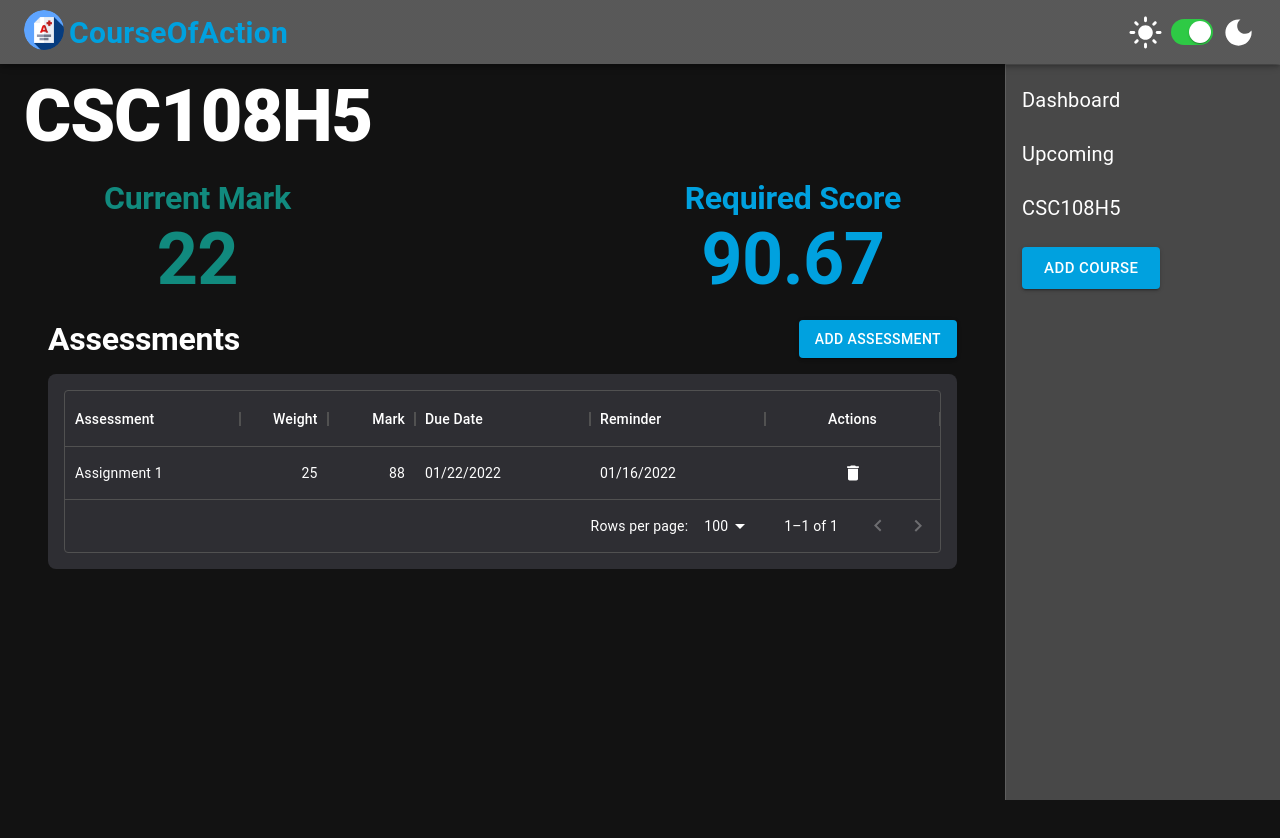
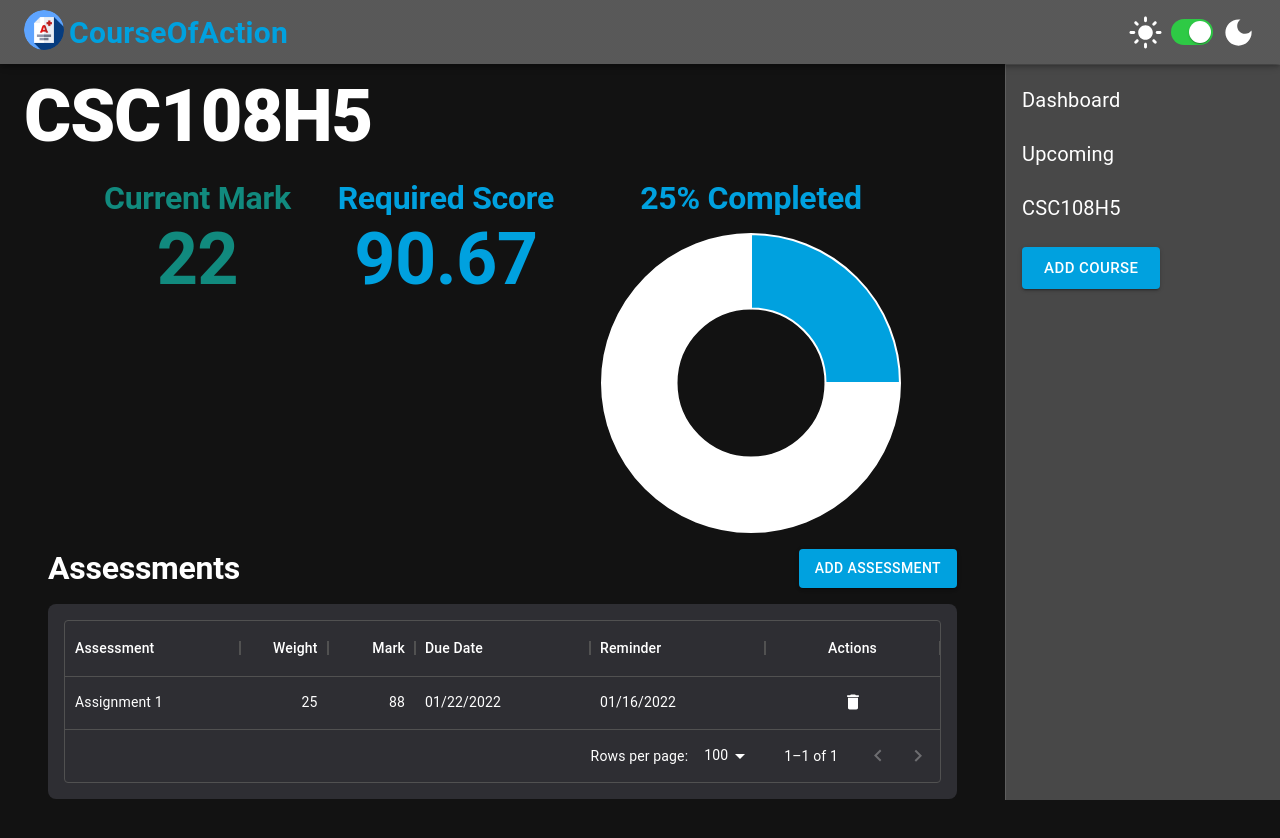
Before and after one commit to utmgdsc/CourseOfAction, a React (Create React App) app in the folder frontend/: page / in a window 1280 px wide. Before the commit the page ends 800 px from the top, so only its background shows below. Built offline with nearby package versions, Linux system fonts and the light colour scheme.

Commit message:
Added completed graph

```diff
--- a/frontend/package.json
+++ b/frontend/package.json
@@ -18,6 +18,7 @@
     "@types/react-dom": "^17.0.11",
     "chart.js": "^3.7.1",
     "react": "^17.0.2",
+    "react-chartjs-2": "^4.0.1",
     "react-cookie": "^4.1.1",
     "react-dom": "^17.0.2",
     "react-redux": "^7.2.6",
--- a/frontend/src/components/Course.tsx
+++ b/frontend/src/components/Course.tsx
@@ -2,6 +2,10 @@ import { Container, Typography, Box, Stack } from "@mui/material";
 import { useEffect, useState } from "react";
 import Assessments from "../components/Assessments";
 import { CourseInterface, updateAssessment } from "../store/courses";
+import { Doughnut } from "react-chartjs-2";
+import { useTheme } from "@mui/system";
+import { Chart, ArcElement } from "chart.js";
+Chart.register(ArcElement);
 
 interface propTypes {
   courseInfo: CourseInterface;
@@ -11,6 +15,7 @@ function Course({ courseInfo }: propTypes) {
   // const [isDeleteOpen, setIsDeleteOpen] = useState(false);
   const [assessments, setAssessments] = useState(courseInfo.assessments);
   const [course, setCourse] = useState(courseInfo);
+  const theme = useTheme();
 
   useEffect(() => {
     // To update tabledata on assessments change
@@ -21,6 +26,21 @@ function Course({ courseInfo }: propTypes) {
     // To update tabledata on assessments change
     updateCourse();
   }, [assessments]);
+
+  const data = {
+    labels: ["Completed", "Left"],
+    datasets: [
+      {
+        label: "Completed",
+        data: [100 - course.percentLeft, course.percentLeft],
+        backgroundColor: [
+          theme.palette.primary.main,
+          theme.palette.text.primary,
+        ],
+        hoverOffset: 2,
+      },
+    ],
+  };
 
   const calculateGradeData = (desiredScore: number) => {
     let currentWeight: number = 0;
@@ -89,7 +109,28 @@ function Course({ courseInfo }: propTypes) {
               {course.scoreRequired}
             </Typography>
           </Stack>
-          {/* <Stack></Stack> */}
+          <Stack alignContent="center">
+            <Typography
+              textAlign="center"
+              variant="h2"
+              mb={2}
+              color="primary.main"
+            >
+              {100 - course.percentLeft}% Completed
+            </Typography>
+
+            <Doughnut
+              data={data}
+              options={{
+                maintainAspectRatio: true,
+                responsive: true,
+                layout: {
+                  autoPadding: true,
+                },
+                plugins: {},
+              }}
+            />
+          </Stack>
         </Stack>
 
         <Assessments tableData={assessments} setTableData={setAssessments} />
```
